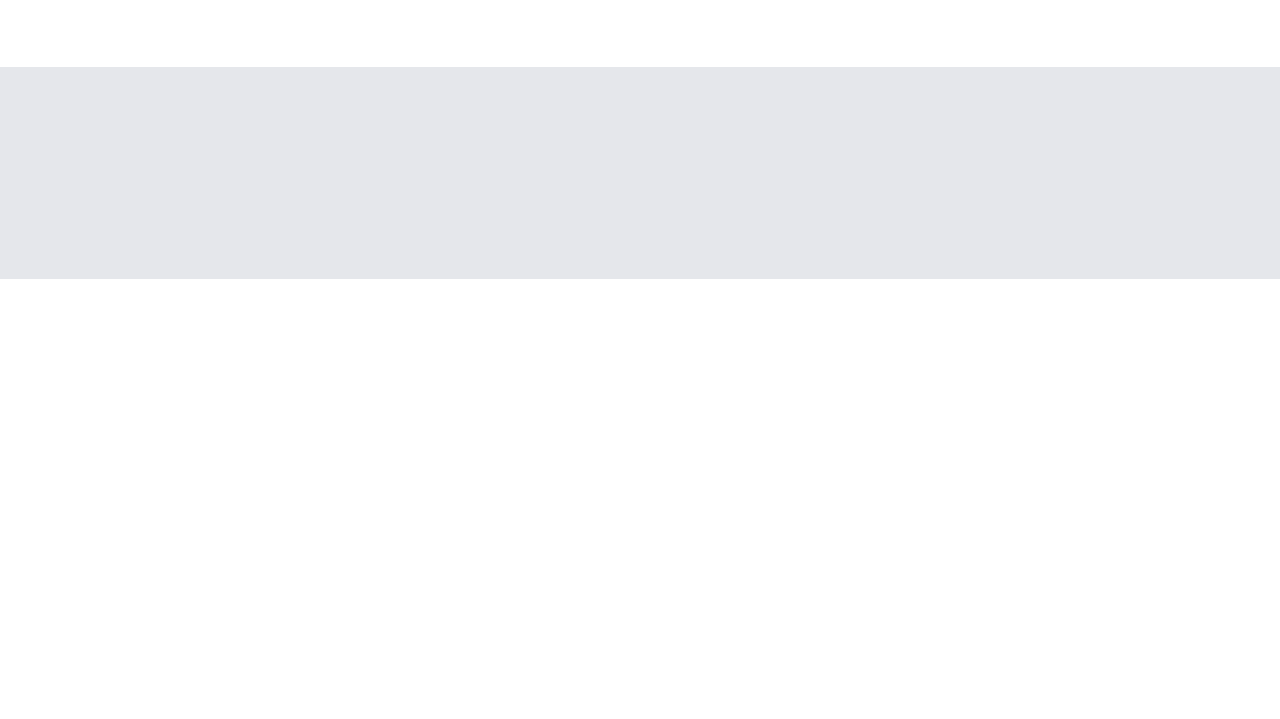
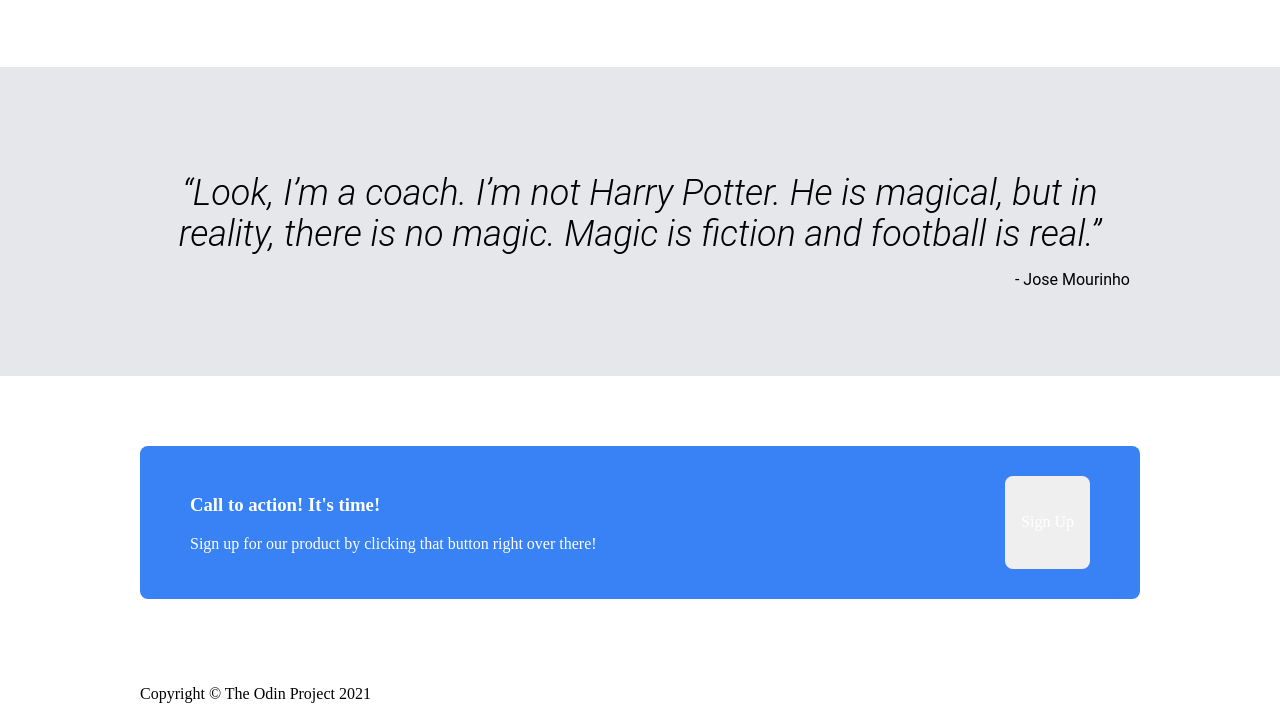
Before and after one commit to f0lson/landing-page, a plain HTML site: page index.html in a window 1280 px wide. Shown: the part 1195-1914 px from the top of the page. Before the commit the page ends 1474 px from the top, so only its background shows below. Drawn offline with Linux system fonts and the light colour scheme.

Commit message:
Completed: Quote section / Added: CTA section

```diff
--- a/css/style.css
+++ b/css/style.css
@@ -77,14 +77,17 @@ header {
     line-height: 1.5;
 }
 
-.jumbotron__btn {
-    background: #3882f6;
+.btn {
     color: #fff;
     border: none;
     max-width: 200px;
     padding: .5rem 1rem;
     border-radius: 8px;
     cursor: pointer;
+}
+
+.jumbotron__btn {
+    background: #3882f6;
 }
 
 #jumbotron img {
@@ -139,6 +142,37 @@ header {
     font-family: Roboto, Helvetica, sans-serif;
 }
 
+#quote .container {
+    flex-direction: column;
+}
+
 #quote .quote {
     font-size: 36px;
+    font-weight: 300;
+    font-style: italic;
+    margin-bottom: 0;
+    text-align: center;
 }
+
+#quote .source {
+    margin-left: auto;
+    margin-right: 10px;
+}
+
+#call-to-action {
+    padding: 70px 0;
+}
+
+#call-to-action .container {
+    background: #3882f6;
+    padding: 30px 50px;
+    border-radius: 8px;
+}
+
+#call-to-action .cta-content {
+    color: #fff;
+}
+
+.btn-cta {
+    margin-left: auto;
+}
--- a/index.html
+++ b/index.html
@@ -25,7 +25,7 @@
                 <div class="jumbotron__content">
                     <h1 class="jumbotron__heading">This website is awesome!</h1>
                     <p class="jumbotron__lead">This website has some subtext that goes here under the main title. It's a smaller font and the color is lower contrast.</p>
-                    <button class="jumbotron__btn">Sign up</button>
+                    <button class="btn jumbotron__btn">Sign up</button>
                 </div>
                 <img src="img/nature.jpg" alt="Nature">
             </div>
@@ -56,9 +56,24 @@
     </section>
     <section id="quote">
         <div class="container">
-            <p class="quote"></p>
-            <p class="source"></p>
+            <p class="quote">“Look, I’m a coach. I’m not Harry Potter. He is magical, but in reality, there is no magic. Magic is fiction and football is real.”
+            </p>
+            <p class="source">- Jose Mourinho</p>
         </div>
     </section>
+    <section id="call-to-action">
+        <div class="container">
+            <div class="cta-content">
+                <h3>Call to action! It's time!</h3>
+                <p>Sign up for our product by clicking that button right over there!</p>
+            </div>
+            <button class="btn btn-cta">Sign Up</button>
+        </div>
+    </section>
+    <footer>
+        <div class="container">
+            <p>Copyright © The Odin Project 2021</p>
+        </div>
+    </footer>
 </body>
 </html>
```
